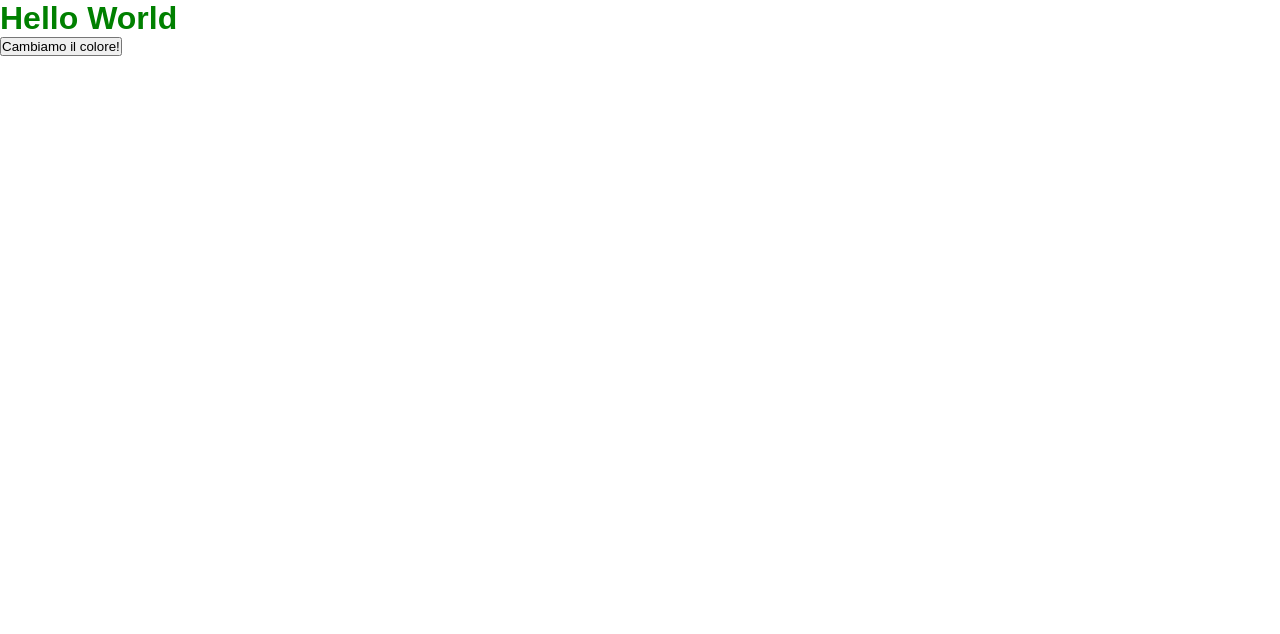
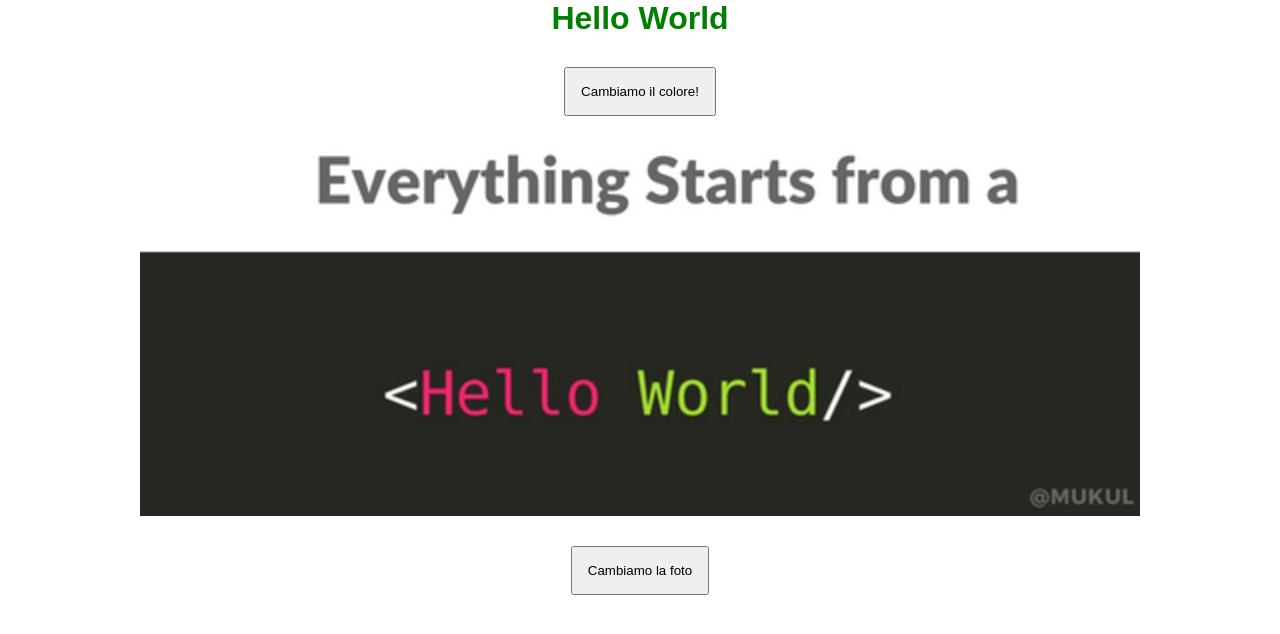
Before and after one commit to LombardoStanislao/vue-hello, a plain HTML site: page index.html in a window 1280 px wide. Drawn offline with nearby package versions, Linux system fonts and the light colour scheme.

Commit message:
Aggiunta la prima foto, problemi con il cambiarle

```diff
--- a/index.html
+++ b/index.html
@@ -10,9 +10,21 @@
 
     <div id="root">
 
-      <h1 :class="colorTitle">{{hello}}</h1>
+      <div class="title">
 
-      <button type="button" name="button" @click="changeColor">Cambiamo il colore!</button>
+        <h1 :class="colorTitle">{{hello}}</h1>
+
+        <button type="button" name="button" @click="changeColor">
+          Cambiamo il colore!
+        </button>
+
+        <img :src="firstPic" alt="">
+
+        <button type="button" name="button" @click="changePics">
+          Cambiamo la foto
+        </button>
+
+      </div>
 
 
     </div>
--- a/main.js
+++ b/main.js
@@ -5,10 +5,23 @@ var app = new Vue({
   data: {
 
     hello: 'Hello World',
-    colorTitle: 'green'
+    colorTitle: 'green',
+    firstPic: 'hello.jpeg',
+    secondPic: 'royal.jpg',
+    thirdPic: 'pier.jpg'
 
   },
   methods: {
+
+    changePics: function() {
+
+      if (this.firstPic == 'hello.jpeg') {
+        return this.firstPic == 'pier.jpg'
+        console.log(ciao);
+
+      }
+
+    },
 
     changeColor: function() {
 
@@ -22,8 +35,6 @@ var app = new Vue({
 
       }
 
-
-
     }
 
   }
--- a/style.css
+++ b/style.css
@@ -3,6 +3,13 @@
   padding: 0;
   box-sizing: border-box;
   font-family: sans-serif;
+}
+
+.title {
+  display: flex;
+  justify-content: center;
+  align-items: center;
+  flex-direction: column;
 }
 
 .green {
@@ -12,3 +19,8 @@
 .coral {
   color: coral;
 }
+
+button {
+  margin-top: 30px;
+  padding: 15px;
+}
```
Also changed, not shown: brighton.jpg (added), hello.jpeg (added), pier.jpg (added), royal.jpg (added).
